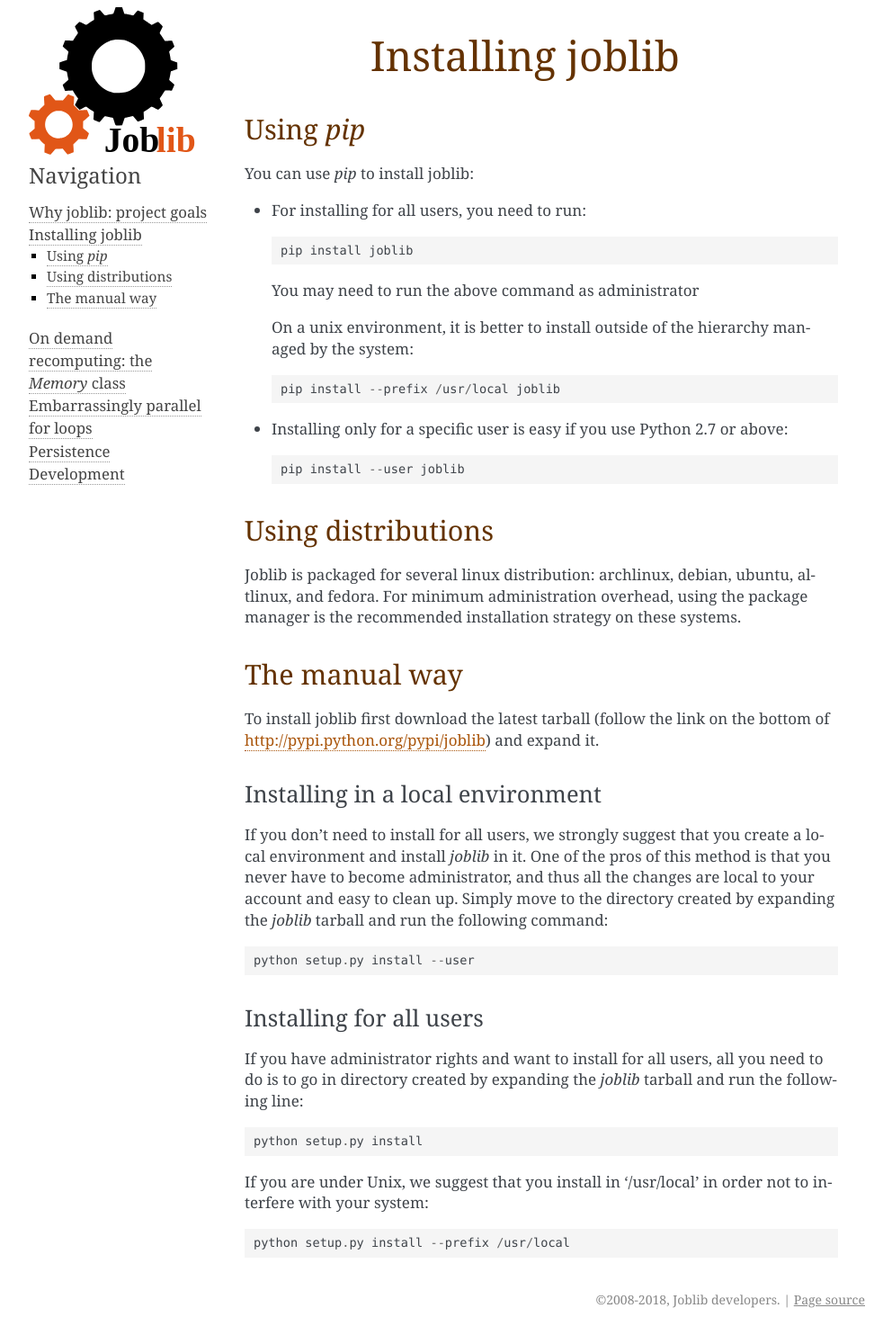
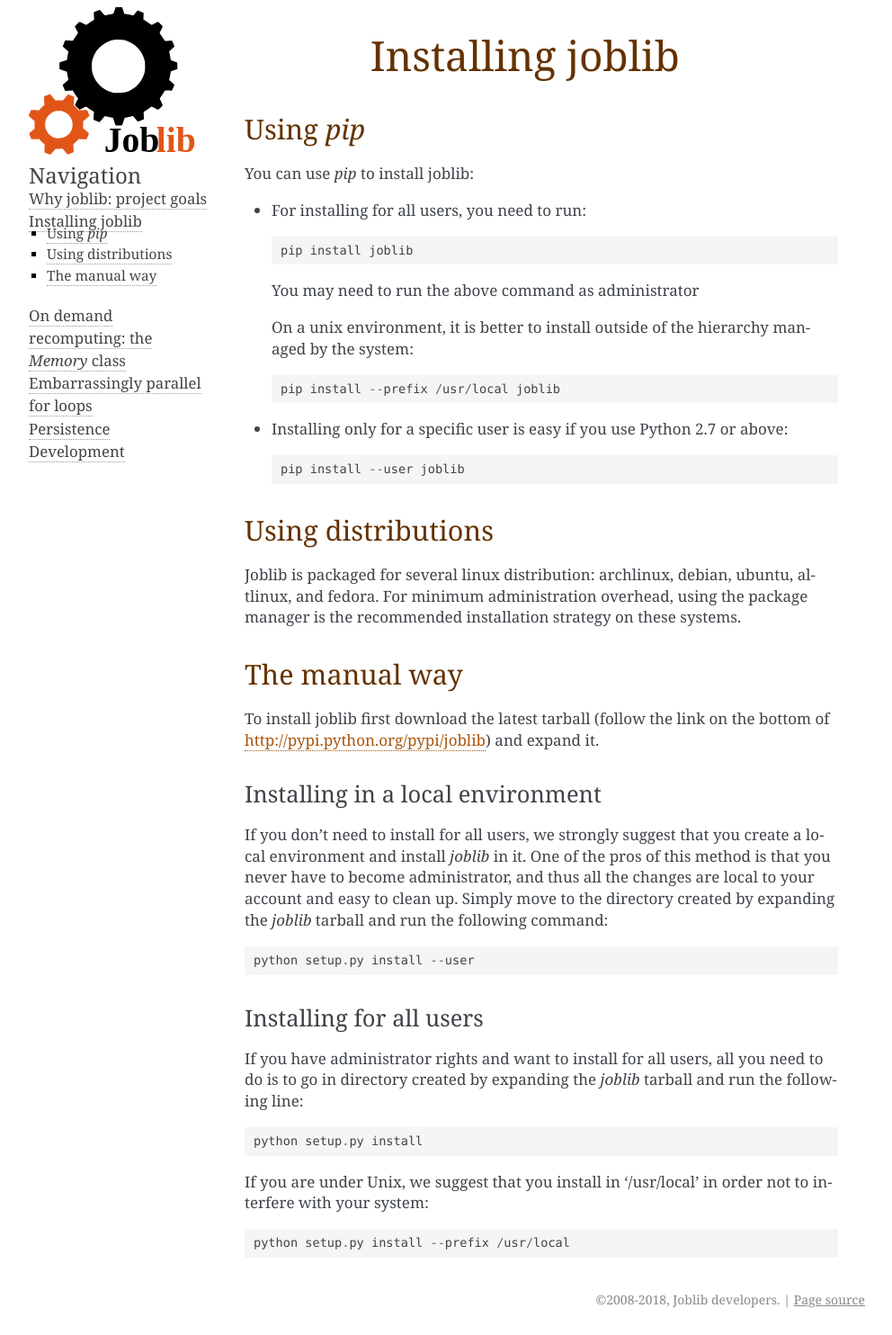
Before and after one commit to joblib/joblib, a Sphinx documentation site: the page built from doc/installing.rst, in a window 1280 px wide. Shown: the whole page at 90% size, without its empty margins (148-1140 px from the left). Built offline with Sphinx 7.4.7, drawn with Linux system fonts in a browser that asks for light colours; formulas are drawn with MathJax 3; pages that are not in the unit, such as notebooks, are missing from menus.

Commit message:
style improvement

```diff
--- a/doc/_static/custom.css
+++ b/doc/_static/custom.css
@@ -50,3 +50,8 @@ div.sphinxsidebarwrapper ul:last-of-type {
 div.sphinxsidebarwrapper ul ul:last-of-type {
     margin-bottom: 20px;
 }
+
+/* Move up the last list containing functions reference links */
+div.sphinxsidebar ul:last-of-type {
+    margin-top: -10px;
+}
```
